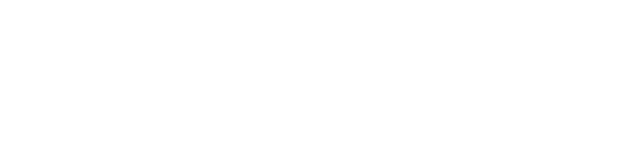
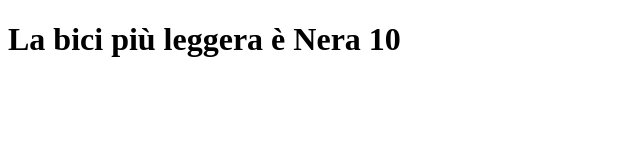
Before and after one commit to nico17022001/js-jsnacks-blocco-5, a plain HTML site: page jSnack 5/index.html in a window 1280 px wide. Shown: the whole page, without its empty margins (0-640 px from the left). Drawn offline with Linux system fonts and the light colour scheme.

Commit message:
snak-5-finito

```diff
--- a/jSnack 5/index.html
+++ b/jSnack 5/index.html
@@ -7,7 +7,7 @@
   <title>Document</title>
 </head>
 <body>
-
+  <div></div>
 
 
 
--- a/jSnack 5/script.js
+++ b/jSnack 5/script.js
@@ -25,4 +25,20 @@ const biciclette = [
   }
 ]
 
-const {nome, peso} = biciclette
+
+const biciPiuLeggera = biciclette.reduce((biciPrecedente,biciSuccessiva) => biciPrecedente.peso < biciSuccessiva.peso ? biciPrecedente : biciSuccessiva)
+
+
+const div = document.querySelector("div")
+
+const {nome, peso} = biciPiuLeggera
+
+div.innerHTML = `<h1>La bici più leggera è ${nome} ${peso}</h1>`
+
+/*{
+  if (biciPrecedente.peso < biciSuccessiva.peso) {
+  return biciPrecedente
+  }else {
+    return biciSuccessiva
+  }
+})*/
```
Also changed, not shown: 1 other file.
